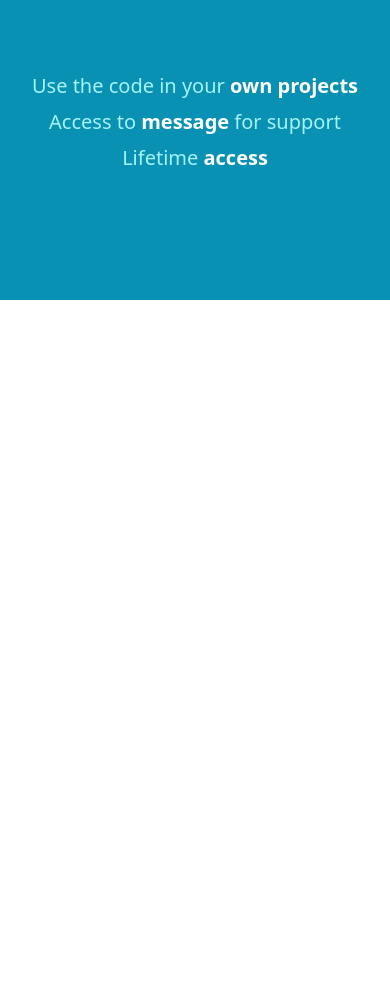
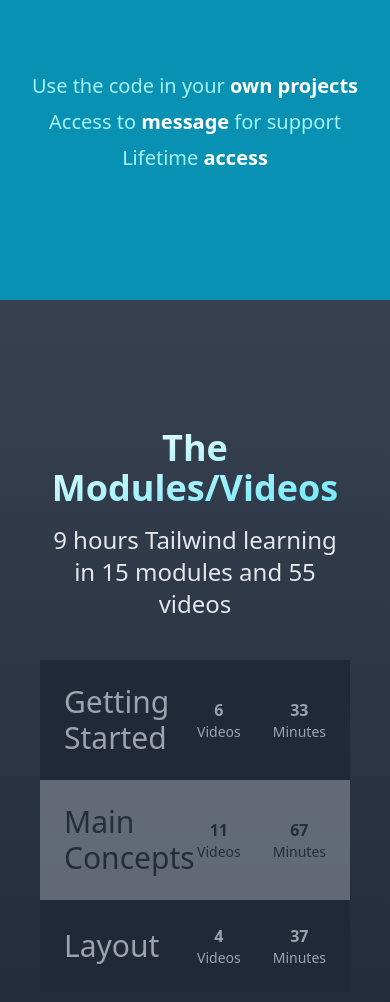
Before and after one commit to Sinashaygan/tailwindcss-mastery, a website built with Vite: page index.html in a window 390 px wide. Shown: the part 6116-7118 px from the top of the page. Before the commit the page ends 6416 px from the top, so only its background shows below. Built offline with nearby package versions, Linux system fonts and the light colour scheme.

Commit message:
feat(Video-list): add responsive video list section with TailwindCSS

```diff
--- a/index.html
+++ b/index.html
@@ -676,5 +676,56 @@
         </div>
       </div>
     </section>
+
+    <!-- Video list section -->
+    <section>
+      <div class="py-32 bg-gradient-to-b from-gray-700 to-gray-800">
+        <div class="container mx-auto px-10">
+          <div class="mb-10 text-center space-y-4">
+            <h2
+              class="text-4xl lg:text-6xl text-transparent bg-clip-text bg-gradient-to-br from-white to-cyan-300 font-bold"
+            >
+              The Modules/Videos
+            </h2>
+            <p class="text-2xl text-gray-200">
+              9 hours Tailwind learning in 15 modules and 55 videos
+            </p>
+          </div>
+          <div class="p-6 bg-gray-800 text-gray-400 flex justify-between items-center">
+            <h4 class="text-3xl">Getting Started</h4>
+            <div class="flex space-x-8 text-center font-bold">
+              <div>
+                6 <span class="block text-sm font-normal">Videos</span>
+              </div>
+              <div>
+                33 <span class="block text-sm font-normal">Minutes</span>
+              </div>
+            </div>
+          </div>
+          <div class="p-6 text-gray-800 bg-gray-400 opacity-50 flex justify-between items-center">
+            <h4 class="text-3xl">Main Concepts</h4>
+            <div class="flex space-x-8 text-center font-bold">
+              <div>
+                11 <span class="block text-sm font-normal">Videos</span>
+              </div>
+              <div>
+                67 <span class="block text-sm font-normal">Minutes</span>
+              </div>
+            </div>
+          </div>
+          <div class="p-6 bg-gray-800 flex text-gray-400  justify-between items-center">
+            <h4 class="text-3xl">Layout</h4>
+            <div class="flex space-x-8 text-center font-bold">
+              <div>
+                4 <span class="block text-sm font-normal">Videos</span>
+              </div>
+              <div>
+                37 <span class="block text-sm font-normal">Minutes</span>
+              </div>
+            </div>
+          </div>
+        </div>
+      </div>
+    </section>
   </body>
 </html>
```
Also changed, not shown: src/style/main.css.
